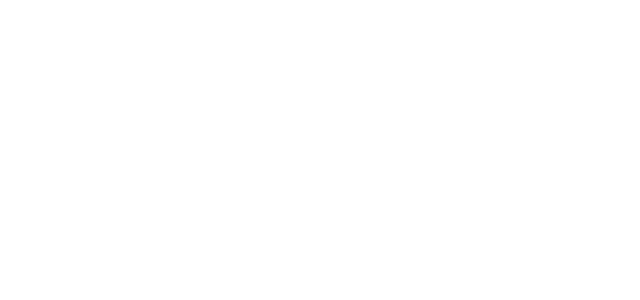
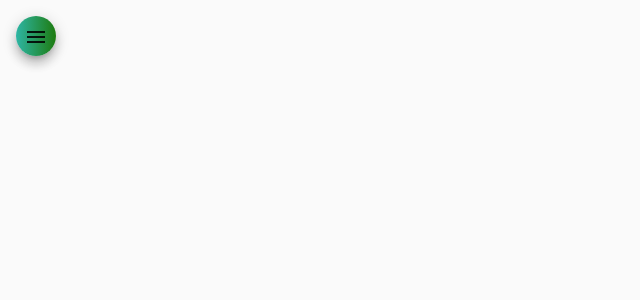
Before and after one commit to TZappiello/Projeto-Fullstack-FrontEnd, an Angular app: page / in a window 1280 px wide. Shown: the top 300 px of the page, without its empty margins (0-640 px from the left). Built offline with nearby package versions, Linux system fonts and the light colour scheme.

Commit message:
Feito o HTML e CSS para o componenet NAV.

```diff
--- a/src/app/app-routing.module.ts
+++ b/src/app/app-routing.module.ts
@@ -1,7 +1,12 @@
+import { NavComponent } from './components/nav/nav.component';
 import { NgModule } from '@angular/core';
 import { RouterModule, Routes } from '@angular/router';
 
-const routes: Routes = [];
+const routes: Routes = [
+  {
+    path: '', component: NavComponent
+  }
+];
 
 @NgModule({
   imports: [RouterModule.forRoot(routes)],
--- a/src/app/app.module.ts
+++ b/src/app/app.module.ts
@@ -26,6 +26,8 @@
 import { MatIconModule } from '@angular/material/icon';
 import { MatListModule } from '@angular/material/list';
 import { MatCardModule } from '@angular/material/card';
+
+// Aqui vai ficar os imports dos components criados para o projeto
 import { NavComponent } from './components/nav/nav.component';
 
 @NgModule({
--- a/src/app/components/nav/nav.component.css
+++ b/src/app/components/nav/nav.component.css
@@ -0,0 +1,29 @@
+.container {
+     height: 100%;
+}
+
+.sidenav {
+    width: 13rem;
+    color: rgb(0, 0, 0);
+    background: rgb(2,0,36);
+    background: linear-gradient(90deg, rgba(2,0,36,1) 0%, rgba(20,79,18,1) 0%, rgba(46,181,164,1) 0%, rgba(29,123,15,1) 100%, rgba(0,212,255,1) 100%);
+}
+
+img {
+   width: 100%;
+   height: 10rem;
+   margin: .8rem auto 1rem auto;
+}
+
+.sidenav a {
+    color: black;
+}
+
+.sidenav i {
+    margin-right: .7rem;
+}
+
+.menu {
+    margin: 1rem 0 0 1rem;
+    background: linear-gradient(90deg, rgba(2,0,36,1) 0%, rgba(20,79,18,1) 0%, rgba(46,181,164,1) 0%, rgba(29,123,15,1) 100%, rgba(0,212,255,1) 100%);
+}
--- a/src/app/components/nav/nav.component.html
+++ b/src/app/components/nav/nav.component.html
@@ -1 +1,30 @@
-<p>nav works!</p>
+<mat-drawer-container class="container" autosize>
+    <mat-drawer #drawer class="sidenav" mode="side">
+        <img src="assets/img/imgnav.png" alt="Imagem de navegação">
+    <mat-nav-list class="nav-list">
+        <a mat-list-item routerLink="/">
+            <i class="material-icons">home</i>
+            Home
+        </a>
+        <a mat-list-item routerLink="/">
+            <i class="material-icons">account_circle</i>
+            Técnicos
+        </a>
+        <a mat-list-item routerLink="/">
+            <i class="material-icons">person</i>
+            Clientes
+        </a>
+        <a mat-list-item routerLink="/">
+            <i class="material-icons">logout</i>
+            Logout
+        </a>
+    </mat-nav-list>
+    </mat-drawer>
+
+    <div class="sidenav-content">
+      <button class="menu mat-elevation-z8" (click)="drawer.toggle()" mat-icon-button>
+        <mat-icon>menu</mat-icon>
+      </button>
+    </div>
+
+  </mat-drawer-container>
```
Also changed, not shown: src/assets/img/imgnav.png (added).
